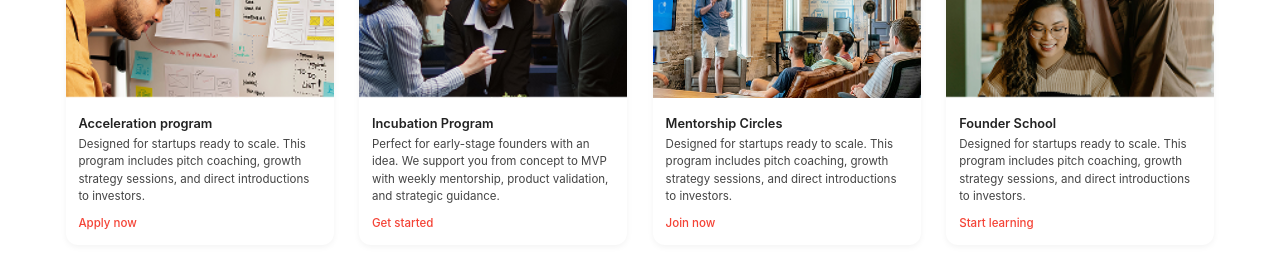
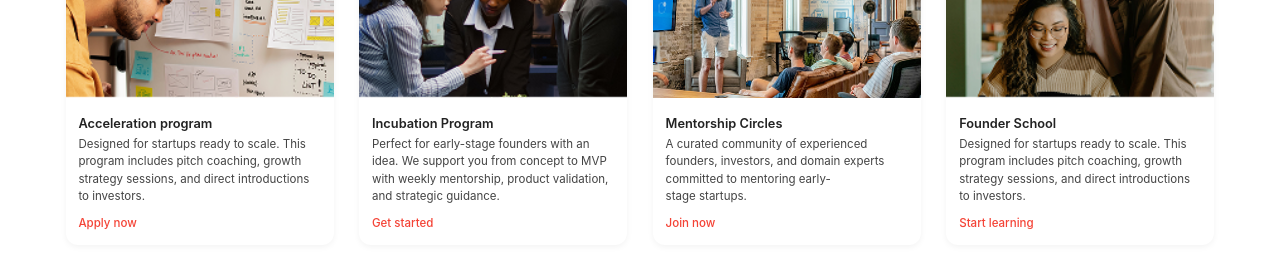
Before and after one commit to samirdjelal/soul-frontend, a React (Vite) app: page / in a window 1280 px wide. Shown: the part 5520-5775 px from the top of the page. Built offline with nearby package versions, Linux system fonts and the light colour scheme.

Commit message:
fix: Update description for Mentorship Circles program

```diff
--- a/src/features/landing/ProgramsSection.tsx
+++ b/src/features/landing/ProgramsSection.tsx
@@ -23,7 +23,7 @@ const programs = [
   {
     title: 'Mentorship Circles',
     description:
-      'Designed for startups ready to scale. This program includes pitch coaching, growth strategy sessions, and direct introductions to investors.',
+      "A curated community of experienced founders, investors, and domain experts committed to mentoring early-stage startups.",
     action: 'Join now',
     image: '/home/programs/mentorship.png',
     route: '/mentor-circle',
```
